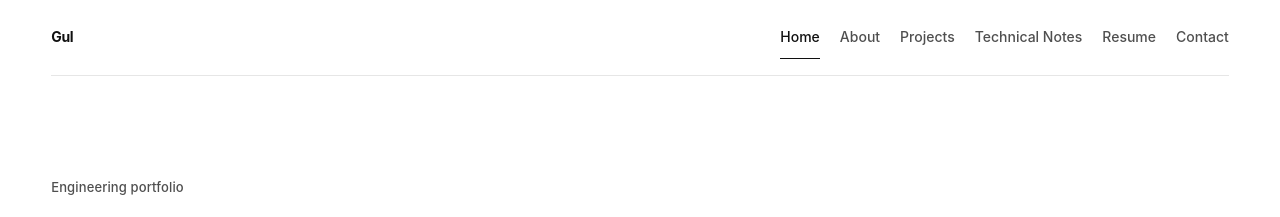
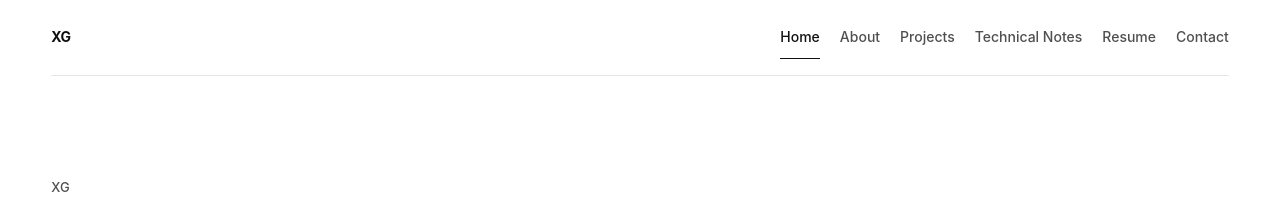
Before and after one commit to KKKRRRKRKR/personal-portfolio, a Next.js app in the folder website/: page / in a window 1280 px wide. Shown: the top 217 px of the page. Built offline with nearby package versions, Linux system fonts and the light colour scheme.

Commit message:
fix: update public identity to XG

```diff
--- a/website/src/app/layout.tsx
+++ b/website/src/app/layout.tsx
@@ -6,8 +6,8 @@ import { SiteShell } from "@/components/site-shell";
 
 export const metadata: Metadata = {
   title: {
-    default: "Gul",
-    template: "%s | Gul",
+    default: "XG",
+    template: "%s | XG",
   },
   description:
     "Engineering projects, technical systems, compliance tools, and selected technical writing.",
--- a/website/src/components/home/home-hero.tsx
+++ b/website/src/components/home/home-hero.tsx
@@ -9,7 +9,7 @@ export function HomeHero() {
     <section className="home-hero" aria-labelledby="home-title">
       <div className="site-frame home-hero__grid">
         <div className="home-hero__main">
-          <p className="eyebrow">Engineering portfolio</p>
+          <p className="eyebrow">XG</p>
           <h1 className="home-hero__title" id="home-title">
             Engineering systems for spectrum, compliance, and product decisions.
           </h1>
--- a/website/src/components/site-shell.tsx
+++ b/website/src/components/site-shell.tsx
@@ -15,8 +15,8 @@ export function SiteShell({ children }: SiteShellProps) {
       </a>
       <header className="site-header">
         <div className="site-frame site-header__content">
-          <Link className="site-brand" href="/">
-            Gul
+          <Link className="site-brand" href="/" aria-label="XG home">
+            XG
           </Link>
           <PrimaryNavigation />
         </div>
@@ -26,7 +26,7 @@ export function SiteShell({ children }: SiteShellProps) {
       </main>
       <footer className="site-footer">
         <div className="site-frame site-footer__content">
-          <p>Gul — engineering portfolio</p>
+          <p>XG — engineering portfolio</p>
           <p className="site-footer__label">
             Selected work and technical notes
           </p>
```
